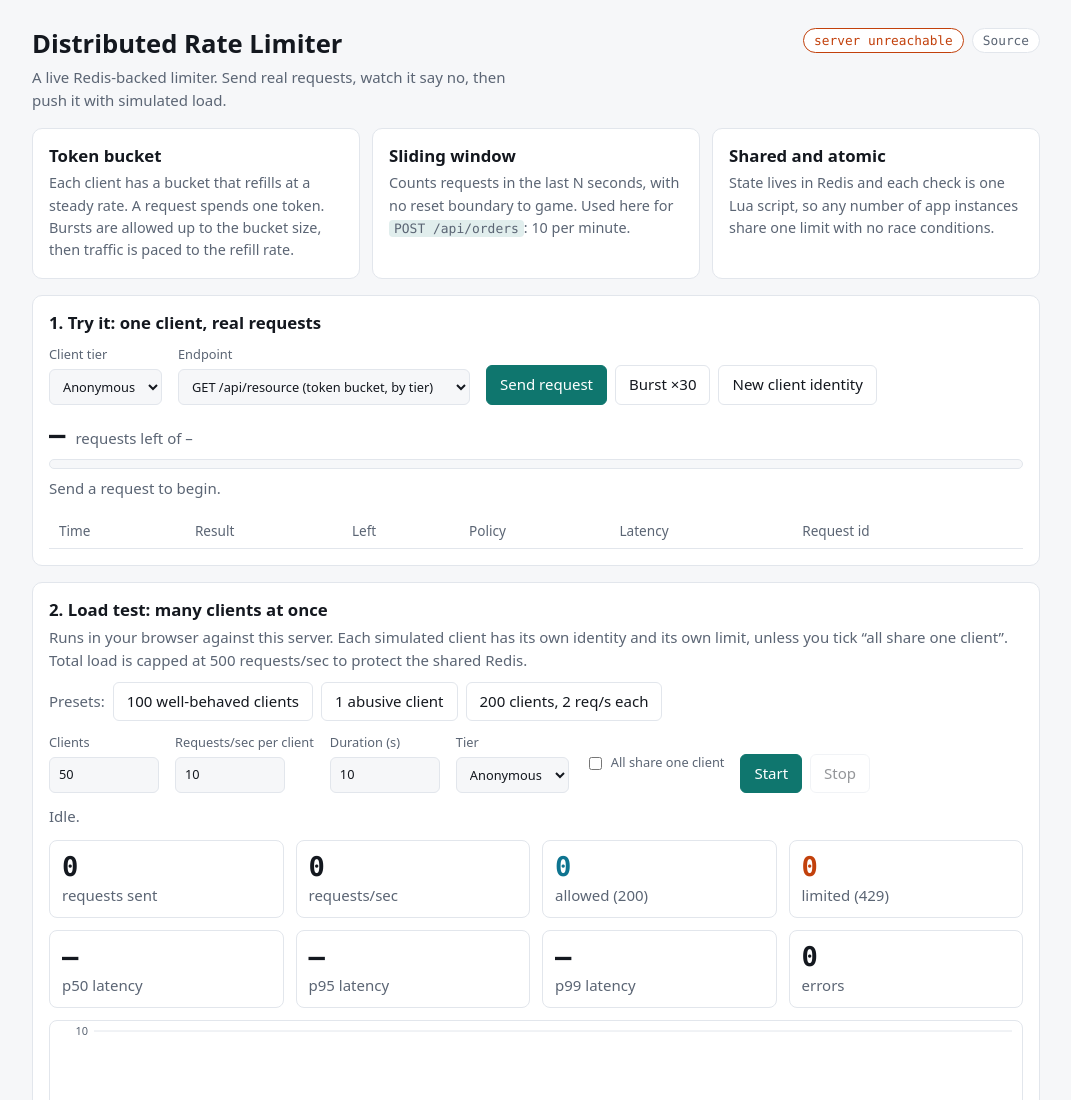
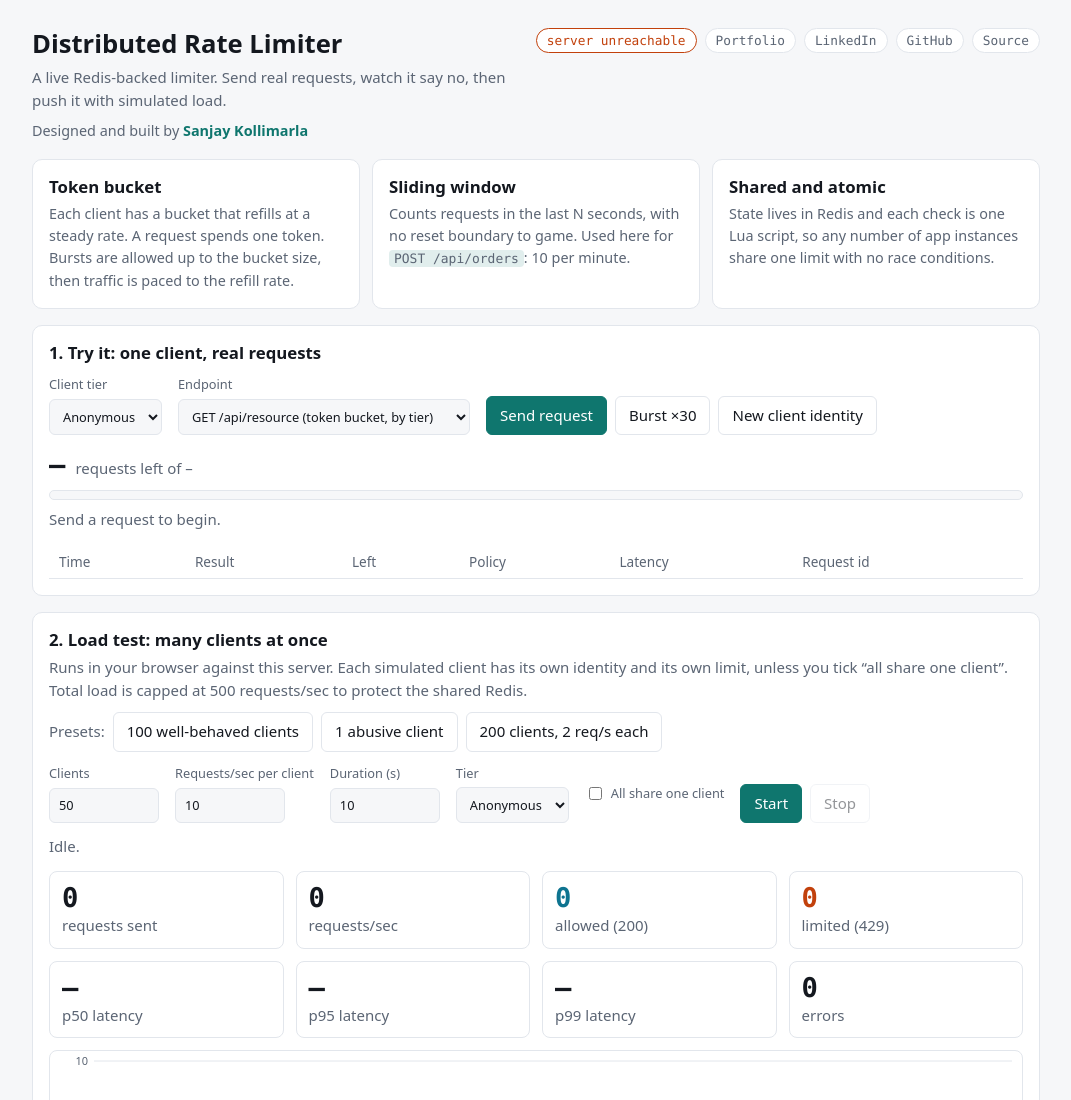
Before and after one commit to sanjay-kollimarla/distributed-rate-limiting-service, a website: page public/index.html in a window 1280 px wide. Shown: the top 1100 px of the page, without its empty margins (104-1175 px from the left). Drawn offline with Linux system fonts and the light colour scheme; no server answers.

Commit message:
Add favicon and enhance index.html with author and portfolio links

```diff
--- a/public/index.html
+++ b/public/index.html
@@ -4,6 +4,10 @@
     <meta charset="utf-8" />
     <meta name="viewport" content="width=device-width, initial-scale=1" />
     <title>Rate Limiter Live Demo</title>
+    <meta name="description" content="Live demo of a distributed Redis rate limiter (token bucket and sliding window), built by Sanjay Kollimarla." />
+    <meta name="author" content="Sanjay Kollimarla" />
+    <meta name="theme-color" content="#0f766e" />
+    <link rel="icon" href="favicon.svg" type="image/svg+xml" />
     <link rel="stylesheet" href="styles.css" />
   </head>
   <body>
@@ -13,9 +17,16 @@
         <p class="sub">
           A live Redis-backed limiter. Send real requests, watch it say no, then push it with simulated load.
         </p>
+        <p class="byline">
+          Designed and built by
+          <a href="https://sanjay-kollimarla.vercel.app/"><strong>Sanjay Kollimarla</strong></a>
+        </p>
       </div>
       <div class="chips">
         <span id="chip-store" class="chip" role="status">store: checking…</span>
+        <a class="chip link" href="https://sanjay-kollimarla.vercel.app/">Portfolio</a>
+        <a class="chip link" href="https://linkedin.com/in/kollimarla-sai-sanjay">LinkedIn</a>
+        <a class="chip link" href="https://github.com/sanjay-kollimarla">GitHub</a>
         <a class="chip link" href="https://github.com/sanjay-kollimarla/distributed-rate-limiting-service">Source</a>
       </div>
     </header>
--- a/public/styles.css
+++ b/public/styles.css
@@ -109,6 +109,26 @@ main {
   color: var(--muted);
   margin: 0;
   max-width: 56ch;
+}
+
+.byline {
+  margin: 8px 0 0;
+  font-size: 0.9rem;
+  color: var(--muted);
+}
+
+.byline a {
+  color: var(--accent);
+  text-decoration: none;
+}
+
+.byline a:hover {
+  text-decoration: underline;
+}
+
+.chip.link:hover {
+  border-color: var(--accent);
+  color: var(--text);
 }
 
 .chips {
```
Also changed, not shown: public/favicon.svg (added).
